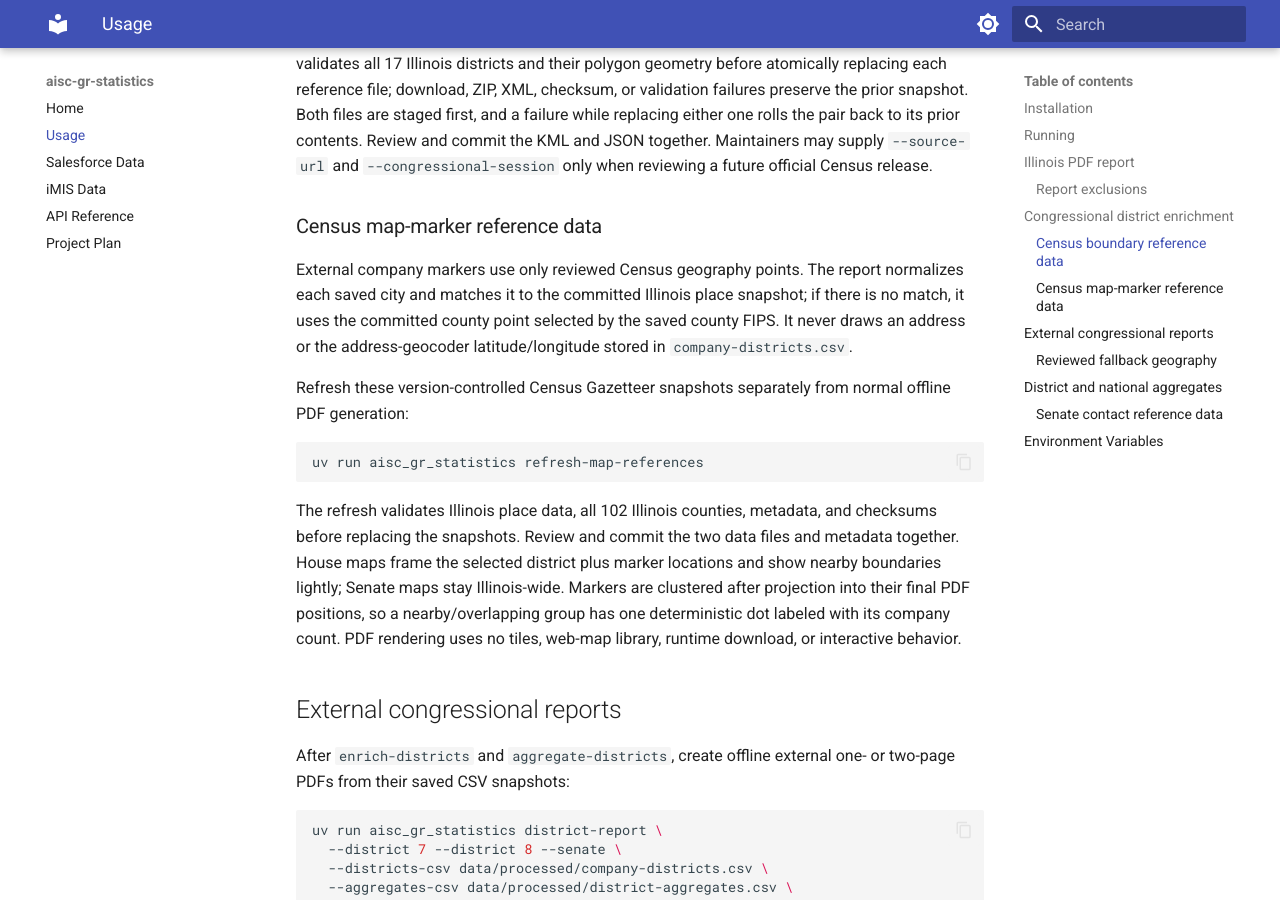
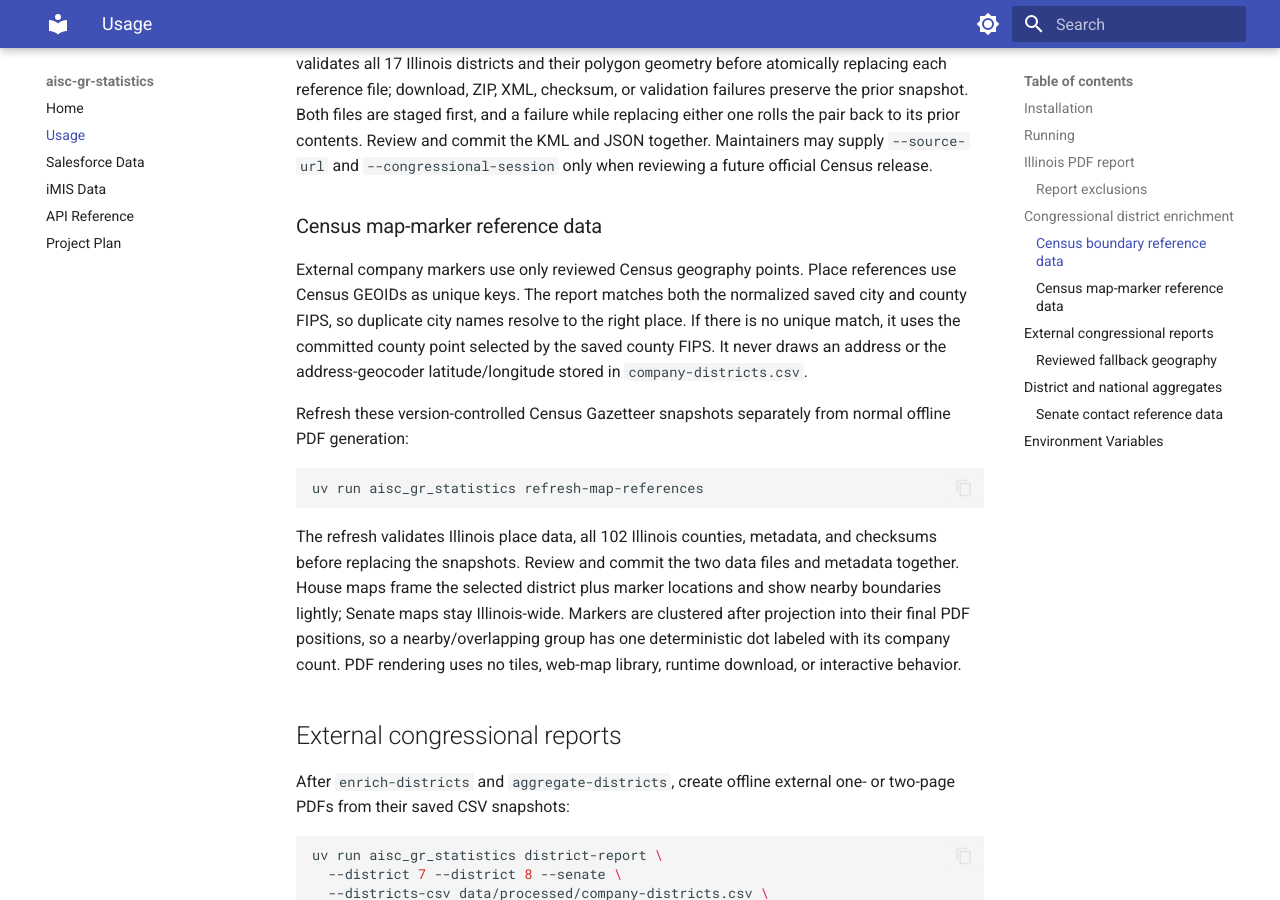
Before and after one commit to MauxBoyle/aisc-govt-relations, an MkDocs documentation site: the page built from docs/usage.md, in a window 1280 px wide and 900 px high, scrolled down 1588 px. Built offline with MkDocs 1.6.1 and Material for MkDocs 9.7.7, drawn with Linux system fonts in a browser that asks for light colours; some of the changed text lies outside the part shown.

Commit message:
Ensure Census place IDs are unique

```diff
--- a/docs/usage.md
+++ b/docs/usage.md
@@ -83,11 +83,12 @@ release.
 
 ### Census map-marker reference data
 
-External company markers use only reviewed Census geography points. The report
-normalizes each saved city and matches it to the committed Illinois place
-snapshot; if there is no match, it uses the committed county point selected by
-the saved county FIPS. It never draws an address or the address-geocoder
-latitude/longitude stored in `company-districts.csv`.
+External company markers use only reviewed Census geography points. Place
+references use Census GEOIDs as unique keys. The report matches both the
+normalized saved city and county FIPS, so duplicate city names resolve to the
+right place. If there is no unique match, it uses the committed county point
+selected by the saved county FIPS. It never draws an address or the
+address-geocoder latitude/longitude stored in `company-districts.csv`.
 
 Refresh these version-controlled Census Gazetteer snapshots separately from
 normal offline PDF generation:
@@ -175,8 +176,9 @@ company. Its `company_name`, `company_classification`, `imis_id`, and
 Each row also needs consistent state/county/district FIPS and GEOID values, a
 reviewer/source note, and an ISO reviewed date. This Illinois snapshot accepts
 only textual state `IL` paired with state FIPS `17`. Optional map references
-are only checked-in Census `place` keys or three-digit `county` keys;
-coordinates are rejected. Missing matches stay unresolved in the review CSV.
+are only checked-in Census place GEOIDs or three-digit `county` keys;
+coordinates are rejected. Automatic matching uses both the saved city and
+county FIPS. Missing matches stay unresolved in the review CSV.
 The snapshot metadata records Census-confirmed, fallback-confirmed,
 unresolved, and included-company counts; aggregates and PDFs use confirmed
 rows only.
```
Also changed, not shown: README.md (+10 -8 lines), 4 other files.
